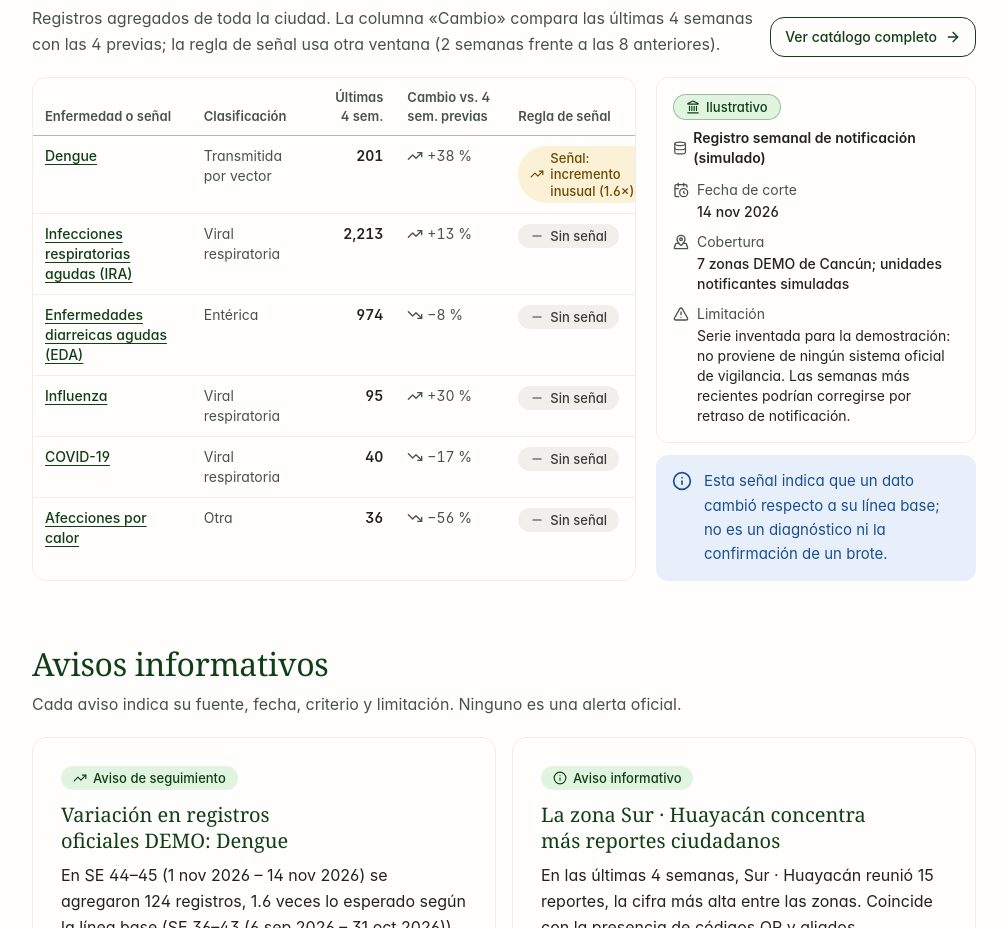
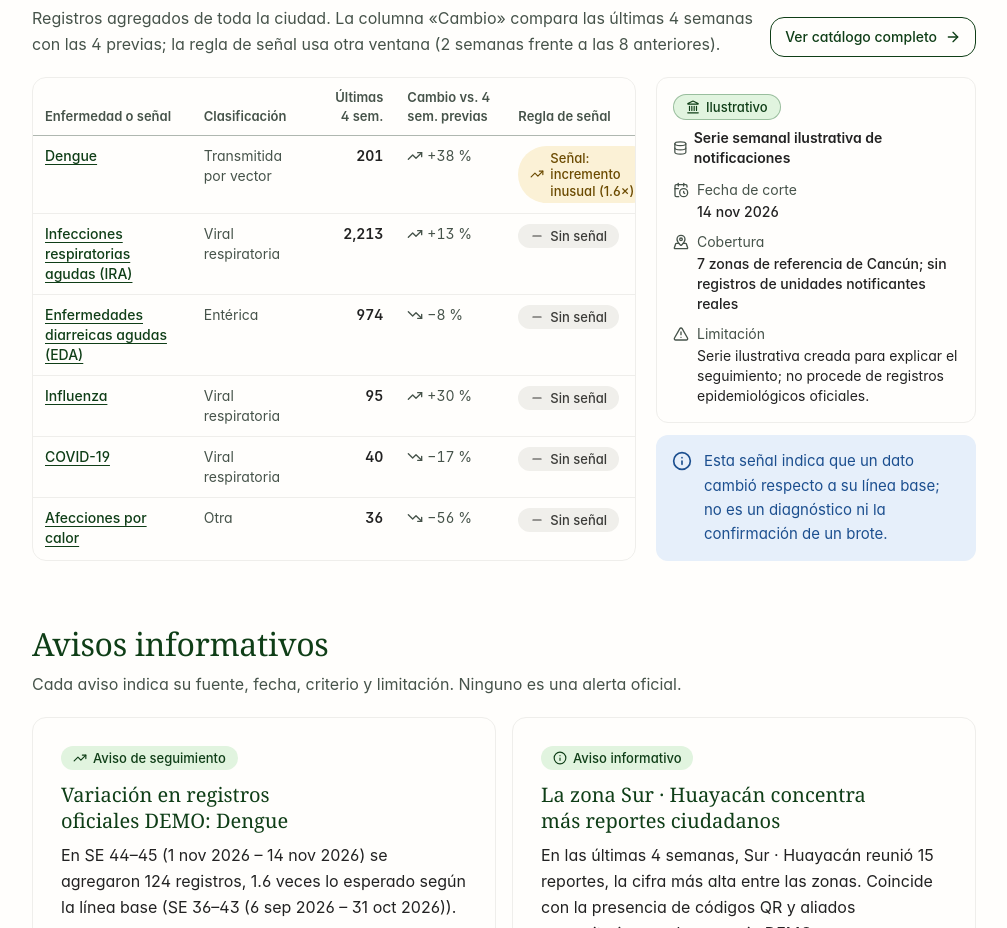
Before and after one commit to FranCiscoK18/TucanthonV3, a React (Vite) app: page /inicio in a window 1280 px wide. Shown: the part 1646-2574 px from the top of the page, without its empty margins (272-1279 px from the left). Built offline with nearby package versions, Linux system fonts and the light colour scheme.

Commit message:
copy: fuentes y actividades claramente ilustrativas

```diff
--- a/src/mocks/sources.ts
+++ b/src/mocks/sources.ts
@@ -9,30 +9,30 @@ export function getDataSourcesMock(): DataSource[] {
   return [
     {
       id: 'fuente-registro-semanal',
-      name: 'Registro semanal de notificación (simulado)',
+      name: 'Serie semanal ilustrativa de notificaciones',
       kind: 'oficial-demo',
-      type: 'Registro oficial agregado (simulado)',
-      responsible: 'Área de epidemiología jurisdiccional (DEMO)',
+      type: 'Serie epidemiológica ilustrativa',
+      responsible: 'Modelo de referencia Ondara',
       period: seriesPeriod,
       cutoffDate: clock.cutoff,
       updateFrequency: 'Semanal',
-      coverage: '7 zonas DEMO de Cancún; unidades notificantes simuladas',
+      coverage: '7 zonas de referencia de Cancún; sin registros de unidades notificantes reales',
       limitations:
-        'Serie inventada para la demostración: no proviene de ningún sistema oficial de vigilancia. Las semanas más recientes podrían corregirse por retraso de notificación.',
+        'Serie ilustrativa creada para explicar el seguimiento; no procede de registros epidemiológicos oficiales.',
       status: 'activa',
       module: 'A',
       isDemo: true,
     },
     {
       id: 'fuente-poblacion',
-      name: 'Población estimada por zona (simulada)',
+      name: 'Población de referencia por zona',
       kind: 'estimado',
       type: 'Estimación demográfica',
-      responsible: 'Equipo de análisis Ondara (DEMO)',
+      responsible: 'Equipo de análisis Ondara',
       period: 'Estimación única',
       cutoffDate: clock.cutoff,
       updateFrequency: 'Anual',
-      coverage: '7 zonas DEMO',
+      coverage: '7 zonas ilustrativas',
       limitations: 'Cifras redondeadas e ilustrativas; no son datos censales.',
       status: 'activa',
       module: 'A',
@@ -40,14 +40,14 @@ export function getDataSourcesMock(): DataSource[] {
     },
     {
       id: 'fuente-entomologica',
-      name: 'Vigilancia entomológica con ovitrampas (simulada)',
+      name: 'Serie ilustrativa de vigilancia entomológica',
       kind: 'oficial-demo',
-      type: 'Registro entomológico agregado (simulado)',
-      responsible: 'Programa de control de vectores (DEMO)',
+      type: 'Indicadores entomológicos ilustrativos',
+      responsible: 'Modelo de referencia para control de vectores',
       period: seriesPeriod,
       cutoffDate: clock.cutoff,
       updateFrequency: 'Semanal',
-      coverage: 'Puntos de muestreo simulados en las 7 zonas',
+      coverage: 'Puntos ilustrativos de muestreo por zona',
       limitations:
         'Una ovitrampa positiva indica huevos de mosquito en ese punto de muestreo; no mide riesgo individual ni equivale a casos.',
       status: 'activa',
@@ -56,10 +56,10 @@ export function getDataSourcesMock(): DataSource[] {
     },
     {
       id: 'fuente-reportes',
-      name: 'Reportes ciudadanos Ondara (simulados)',
+      name: 'Reportes ciudadanos de referencia Ondara',
       kind: 'reporte-ciudadano',
       type: 'Participación ciudadana',
-      responsible: 'Equipo de moderación Ondara (DEMO)',
+      responsible: 'Equipo de moderación Ondara',
       period: 'Últimas 12 semanas y semana en curso',
       cutoffDate: clock.today,
       updateFrequency: 'Continua',
@@ -72,10 +72,10 @@ export function getDataSourcesMock(): DataSource[] {
     },
     {
       id: 'fuente-moderacion',
-      name: 'Observaciones revisadas por moderación (simuladas)',
+      name: 'Observaciones revisadas de referencia',
       kind: 'reporte-ciudadano',
       type: 'Resultado de moderación',
-      responsible: 'Equipo de moderación Ondara (DEMO)',
+      responsible: 'Equipo de moderación Ondara',
       period: 'Últimas 12 semanas y semana en curso',
       cutoffDate: clock.today,
       updateFrequency: 'Continua',
@@ -87,25 +87,25 @@ export function getDataSourcesMock(): DataSource[] {
     },
     {
       id: 'fuente-agenda-brigadas',
-      name: 'Agenda de brigadas y campañas (simulada)',
+      name: 'Agenda ilustrativa de brigadas y campañas',
       kind: 'simulado',
       type: 'Agenda de actividades',
-      responsible: 'Jurisdicción sanitaria y gobierno municipal (DEMO)',
+      responsible: 'Escenario de referencia Ondara',
       period: 'Próximas dos semanas',
       cutoffDate: clock.today,
       updateFrequency: 'Diaria',
-      coverage: '7 zonas DEMO',
-      limitations: 'Eventos ficticios: no acudas a las sedes señaladas.',
+      coverage: '7 zonas ilustrativas',
+      limitations: 'Agenda ilustrativa: las actividades y sedes no están confirmadas. Consulta a la autoridad antes de acudir.',
       status: 'activa',
       module: 'A',
       isDemo: true,
     },
     {
       id: 'fuente-material-informativo',
-      name: 'Material informativo de prevención (DEMO)',
+      name: 'Material informativo de prevención',
       kind: 'simulado',
       type: 'Recomendaciones generales',
-      responsible: 'Jurisdicción sanitaria (DEMO)',
+      responsible: 'Equipo de referencia Ondara',
       period: 'Temporada de lluvias',
       cutoffDate: clock.today,
       updateFrequency: 'Estacional',
@@ -117,10 +117,10 @@ export function getDataSourcesMock(): DataSource[] {
     },
     {
       id: 'fuente-indicadores',
-      name: 'Indicadores del piloto (calculados sobre datos simulados)',
+      name: 'Indicadores ilustrativos de evaluación',
       kind: 'estimado',
       type: 'Indicadores derivados',
-      responsible: 'Equipo de evaluación del piloto (DEMO)',
+      responsible: 'Equipo de evaluación Ondara',
       period: 'Piloto de 90 días',
       cutoffDate: clock.today,
       updateFrequency: 'Semanal',
```
